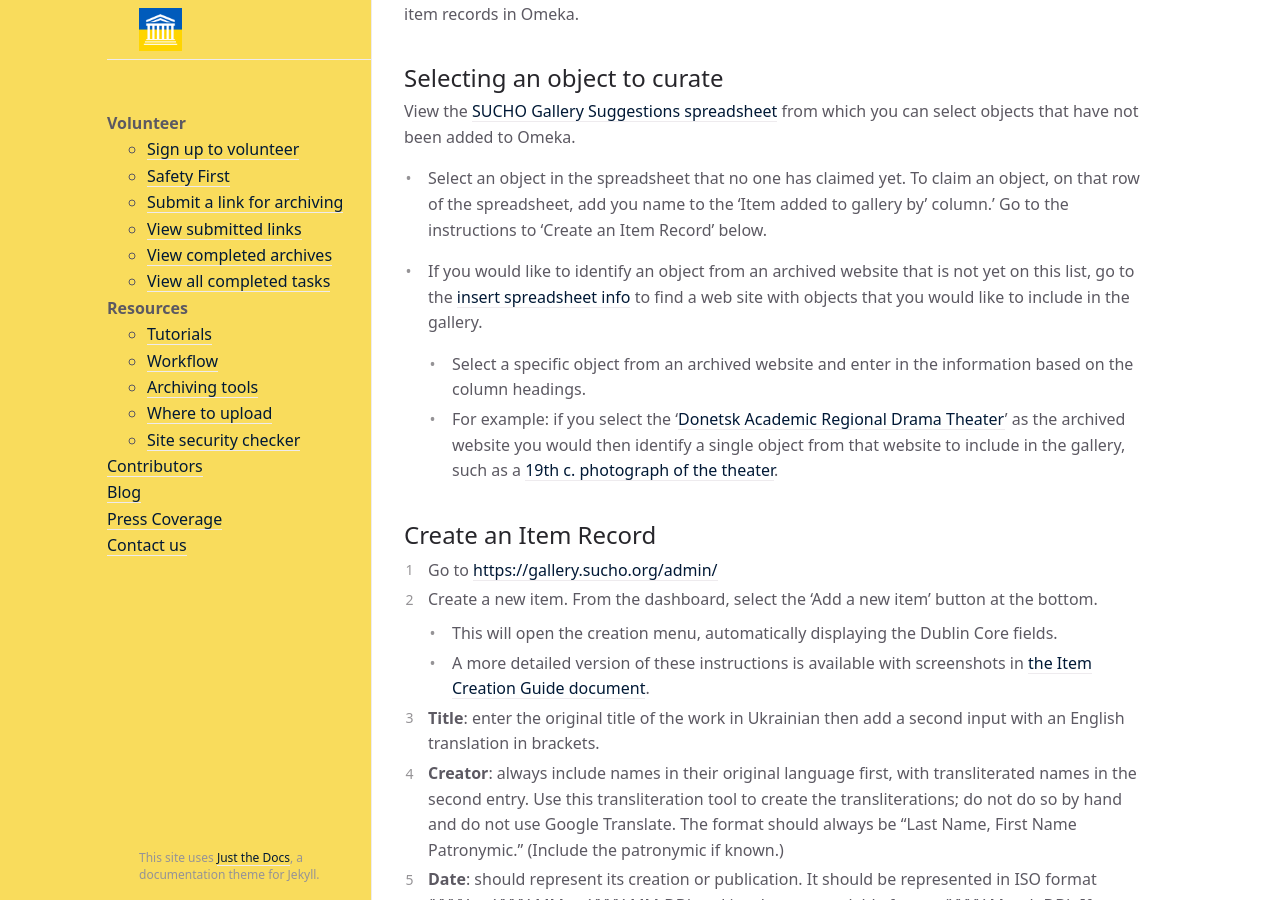
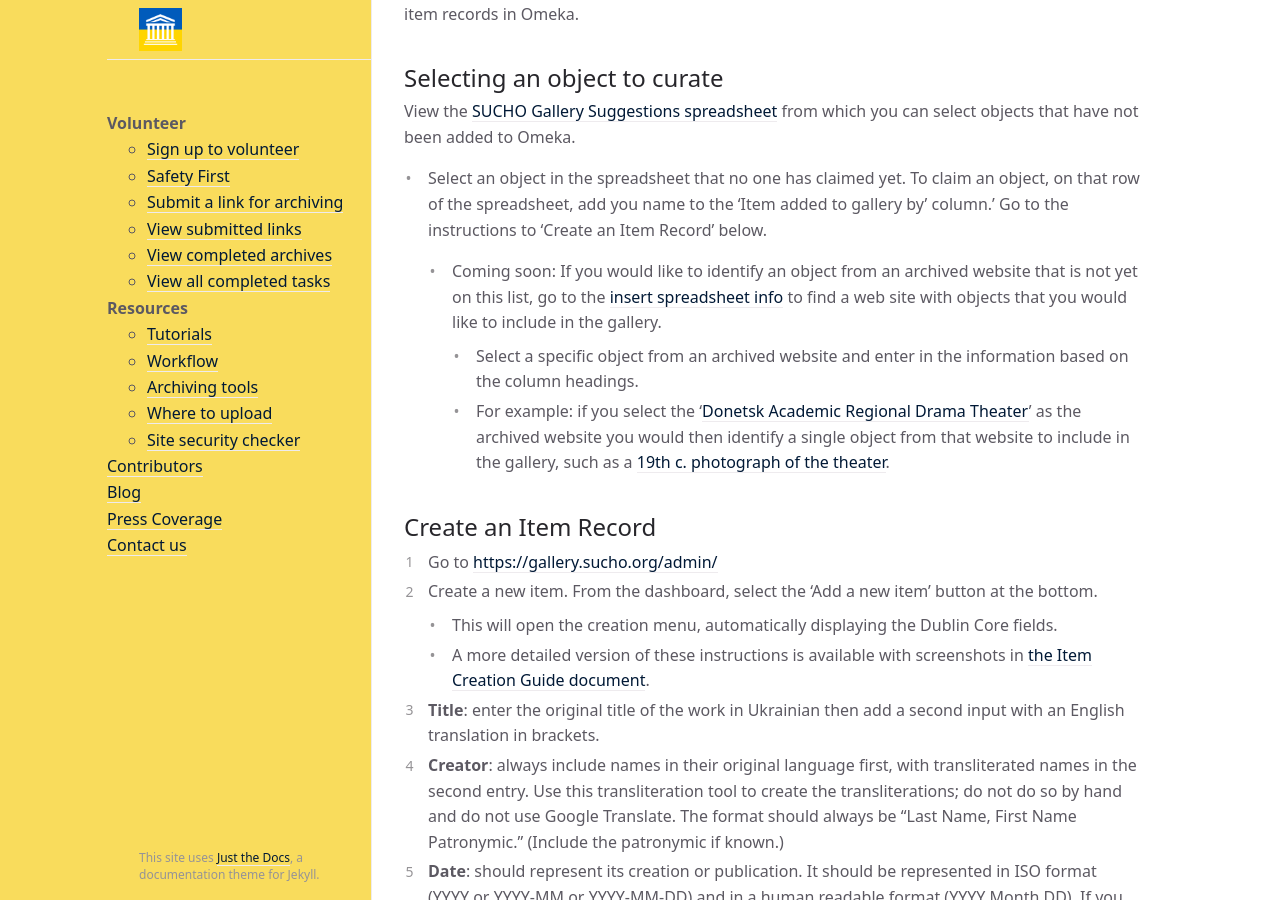
Before and after one commit to sucho-archiving/sucho-archiving.github.io, a Jekyll site: the page built from gallery.md, in a window 1280 px wide and 900 px high, scrolled down 560 px. Built offline with Jekyll 4.4.1, drawn with Linux system fonts in a browser that asks for light colours.

Commit message:
Update gallery.md

```diff
--- a/gallery.md
+++ b/gallery.md
@@ -18,9 +18,9 @@
 
 * Select an object in the spreadsheet that no one has claimed yet. To claim an object, on that row of the spreadsheet, add you name to the 'Item added to gallery by' column.' Go to the instructions to 'Create an Item Record' below.
 
-* If you would like to identify an object from an archived website that is not yet on this list, go to the [insert spreadsheet info](insert link) to find a web site with objects that you would like to include in the gallery.
-  * Select a specific object from an archived website and enter in the information based on the column headings.
-  * For example: if you select the '[Donetsk Academic Regional Drama Theater](http://www.donetsk-region-theater.in.ua)' as the archived website you would then identify a single object from that website to include in the gallery, such as a [19th c. photograph of the theater](http://www.donetsk-region-theater.in.ua/storya_teatru_).
+  * Coming soon: If you would like to identify an object from an archived website that is not yet on this list, go to the [insert spreadsheet info](insert link) to find a web site with objects that you would like to include in the gallery.
+    * Select a specific object from an archived website and enter in the information based on the column headings.
+    * For example: if you select the '[Donetsk Academic Regional Drama Theater](http://www.donetsk-region-theater.in.ua)' as the archived website you would then identify a single object from that website to include in the gallery, such as a [19th c. photograph of the theater](http://www.donetsk-region-theater.in.ua/storya_teatru_).
 
 ## Create an Item Record
 1. Go to [https://gallery.sucho.org/admin/](https://gallery.sucho.org/admin/)
```
